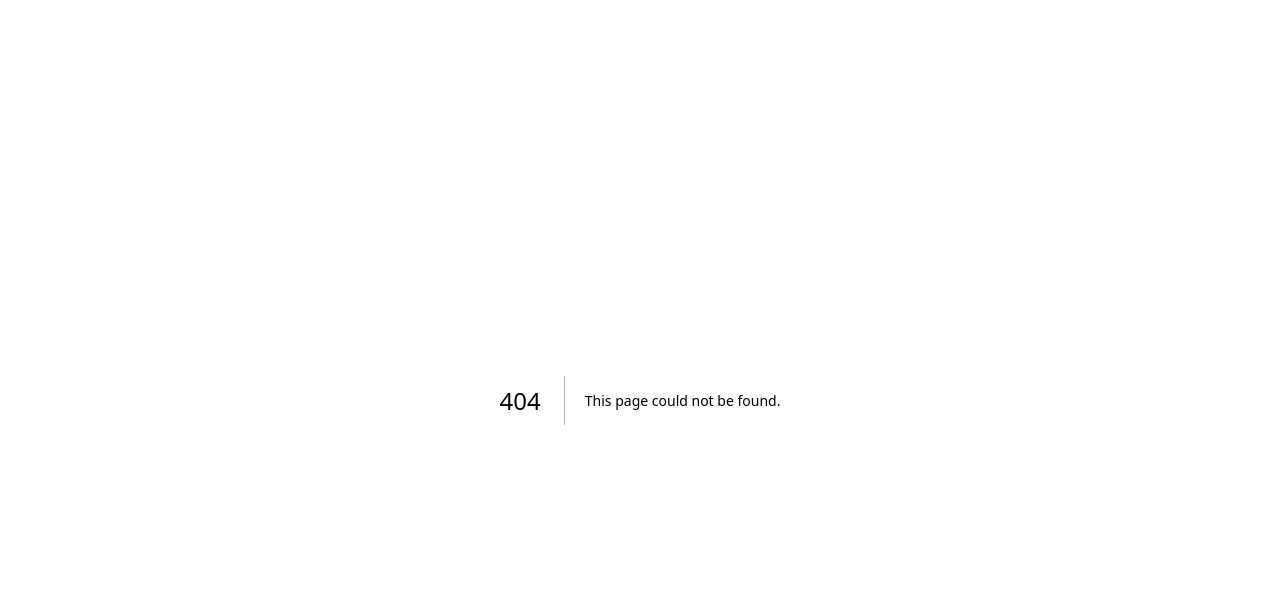
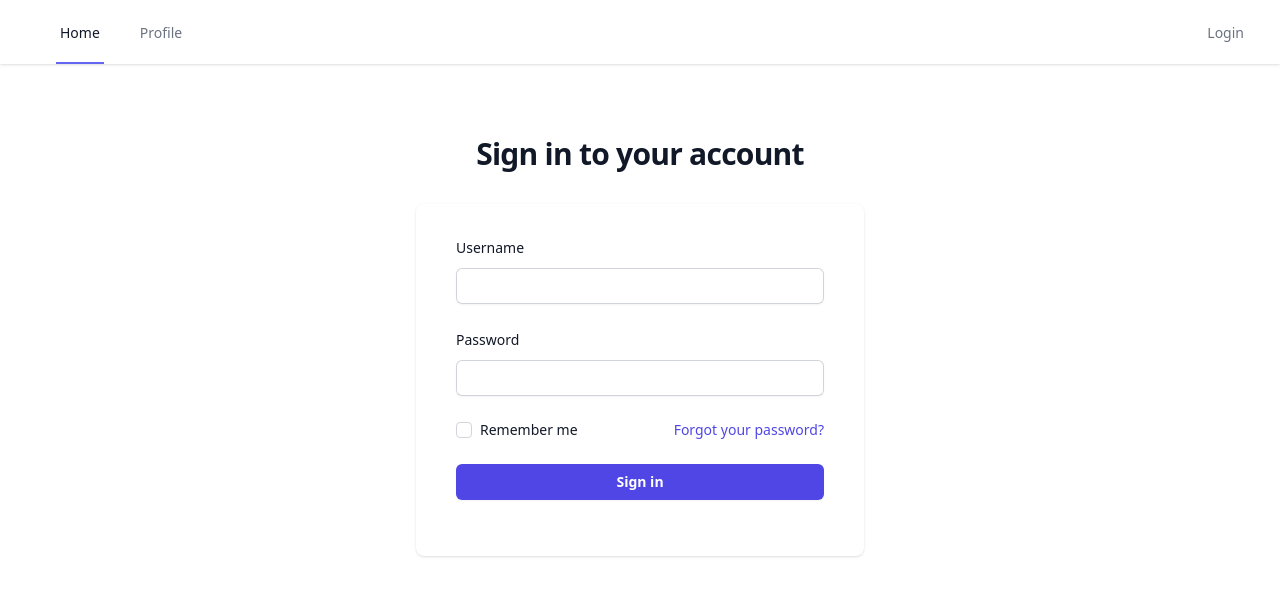
Before and after one commit to proton0210/SpacefinderFrontEnd, a Next.js app: page /login in a window 1280 px wide. Before the commit this address had no page. Shown: the top 596 px of the page. Built offline with nearby package versions, Linux system fonts and the light colour scheme.

Commit message:
Nav Bar Update

```diff
--- a/app/NavBar.tsx
+++ /dev/null
@@ -1,9 +0,0 @@
-import React from 'react';
-
-type Props = {};
-
-const NavBar = (props: Props) => {
-  return <div>NavBar</div>;
-};
-
-export default NavBar;
--- a/app/Navabar.tsx
+++ b/app/Navabar.tsx
@@ -1,9 +1,54 @@
-import React from 'react';
+'use client';
+import { Fragment } from 'react';
+import { Disclosure, Menu, Transition } from '@headlessui/react';
+import { Bars3Icon, BellIcon, XMarkIcon } from '@heroicons/react/24/outline';
+import Link from 'next/link';
+import { useUser } from './UserContext';
 
-type Props = {};
+function classNames(...classes: any) {
+  return classes.filter(Boolean).join(' ');
+}
 
-const Navabar = (props: Props) => {
-  return <div>Navabar</div>;
-};
+export default function NavBar() {
+  const { user, setUser } = useUser();
 
-export default Navabar;
+  const loginState = !user ? 'Login' : user.username;
+
+  return (
+    <Disclosure as="nav" className="bg-white shadow">
+      {({ open }) => (
+        <>
+          <div className="mx-auto max-w-7xl px-4 sm:px-6 lg:px-8">
+            <div className="flex h-16 justify-between">
+              <div className="flex">
+                <div className="hidden sm:ml-6 sm:flex sm:space-x-8">
+                  {/* Current: "border-indigo-500 text-gray-900", Default: "border-transparent text-gray-500 hover:border-gray-300 hover:text-gray-700" */}
+
+                  <Link
+                    href="/"
+                    className="inline-flex items-center border-b-2 border-indigo-500 px-1 pt-1 text-sm font-medium text-gray-900"
+                  >
+                    Home
+                  </Link>
+
+                  <Link
+                    href="/profile"
+                    className="inline-flex items-center border-b-2 border-transparent px-1 pt-1 text-sm font-medium text-gray-500 hover:border-gray-300 hover:text-gray-700"
+                  >
+                    Profile
+                  </Link>
+                </div>
+              </div>
+              <Link
+                href="/login"
+                className="inline-flex items-center border-b-2 border-transparent px-1 pt-1 text-sm font-medium text-gray-500 hover:border-gray-300 hover:text-gray-700"
+              >
+                {loginState}
+              </Link>
+            </div>
+          </div>
+        </>
+      )}
+    </Disclosure>
+  );
+}
--- a/app/UserContext.tsx
+++ b/app/UserContext.tsx
@@ -1,11 +1,6 @@
 'use client';
 
 import React, { createContext, useContext, useState } from 'react';
-
-interface User {
-  name: string;
-  email: string;
-}
 
 interface UserContextValue {
   user: User | null;
--- a/app/layout.tsx
+++ b/app/layout.tsx
@@ -1,18 +1,21 @@
-import './globals.css'
+import './globals.css';
+import NavBar from './Navabar';
+import { UserProvider } from './UserContext';
 
 export const metadata = {
   title: 'Create Next App',
   description: 'Generated by create next app',
-}
+};
 
-export default function RootLayout({
-  children,
-}: {
-  children: React.ReactNode
-}) {
+export default function RootLayout({ children }: { children: React.ReactNode }) {
   return (
     <html lang="en">
-      <body>{children}</body>
+      <body>
+        <UserProvider>
+          <NavBar />
+          {children}
+        </UserProvider>
+      </body>
     </html>
-  )
+  );
 }
--- a/app/SignIn.tsx
+++ b/app/login/page.tsx
@@ -1,10 +1,13 @@
 'use client';
 import { AuthService } from '@/services/AuthService';
 import React, { useRef, useState } from 'react';
-import { useUser } from './UserContext';
+import { useUser } from '../UserContext';
+import { useRouter } from 'next/navigation';
 
 export default function SignIn() {
   const authService = new AuthService();
+  const router = useRouter();
+
   const usernameRef = useRef<HTMLInputElement>(null);
   const passwordRef = useRef<HTMLInputElement>(null);
   const [signInError, setSignInError] = useState(false);
@@ -17,7 +20,9 @@ export default function SignIn() {
     try {
       const result = await authService.login(username!, password!);
       if (result) {
-        console.log(result);
+        const data = { ...user, username } as User;
+        setUser(data);
+        router.push('/profile');
       } else {
         console.log('wrong login');
         setSignInError(true);
--- a/app/page.tsx
+++ b/app/page.tsx
@@ -2,15 +2,11 @@
 
 import Image from 'next/image';
 import { Inter } from 'next/font/google';
-import SignIn from './SignIn';
 import { UserProvider } from './UserContext';
+import NavBar from './Navabar';
 
 const inter = Inter({ subsets: ['latin'] });
 
 export default function Home() {
-  return (
-    <UserProvider>
-      <SignIn />
-    </UserProvider>
-  );
+  return <h3 className="text-center mt-10">Welcome to SpaceFinder</h3>;
 }
--- a/app/profile/index.tsx
+++ /dev/null
@@ -1,9 +0,0 @@
-import React from 'react';
-
-type Props = {};
-
-const Profile = (props: Props) => {
-  return <div>Profile page</div>;
-};
-
-export default Profile;
--- /dev/null
+++ b/app/profile/page.tsx
@@ -0,0 +1,14 @@
+'use client';
+import React from 'react';
+import { useUser } from '../UserContext';
+
+type Props = {};
+import { useRouter } from 'next/navigation';
+const Profile = (props: Props) => {
+  const router = useRouter();
+  const { user } = useUser();
+  if (!user) return router.push('/login');
+  return <div className="text-center mt-10">Profile page</div>;
+};
+
+export default Profile;
--- a/appTypes.d.ts
+++ b/appTypes.d.ts
@@ -1,4 +1,4 @@
 interface User {
-  userName: string;
-  email: string;
+  username: string;
+  email?: string;
 }
--- a/package.json
+++ b/package.json
@@ -9,6 +9,8 @@
     "lint": "next lint"
   },
   "dependencies": {
+    "@headlessui/react": "^1.7.13",
+    "@heroicons/react": "^2.0.16",
     "@tailwindcss/forms": "^0.5.3",
     "@tailwindcss/ui": "^0.7.2",
     "@types/node": "18.15.1",
--- a/services/AuthService.ts
+++ b/services/AuthService.ts
@@ -1,8 +1,8 @@
 export class AuthService {
-  public async login(userName: string, password: string): Promise<User | undefined> {
-    if (userName === 'user' && password === '1234') {
+  public async login(username: string, password: string): Promise<User | undefined> {
+    if (username === 'user' && password === '1234') {
       return {
-        userName: userName,
+        username: username,
         email: 'some@email.com',
       };
     } else {
```
Also changed, not shown: 1 other file (tests, documents, lock files or other folders).
